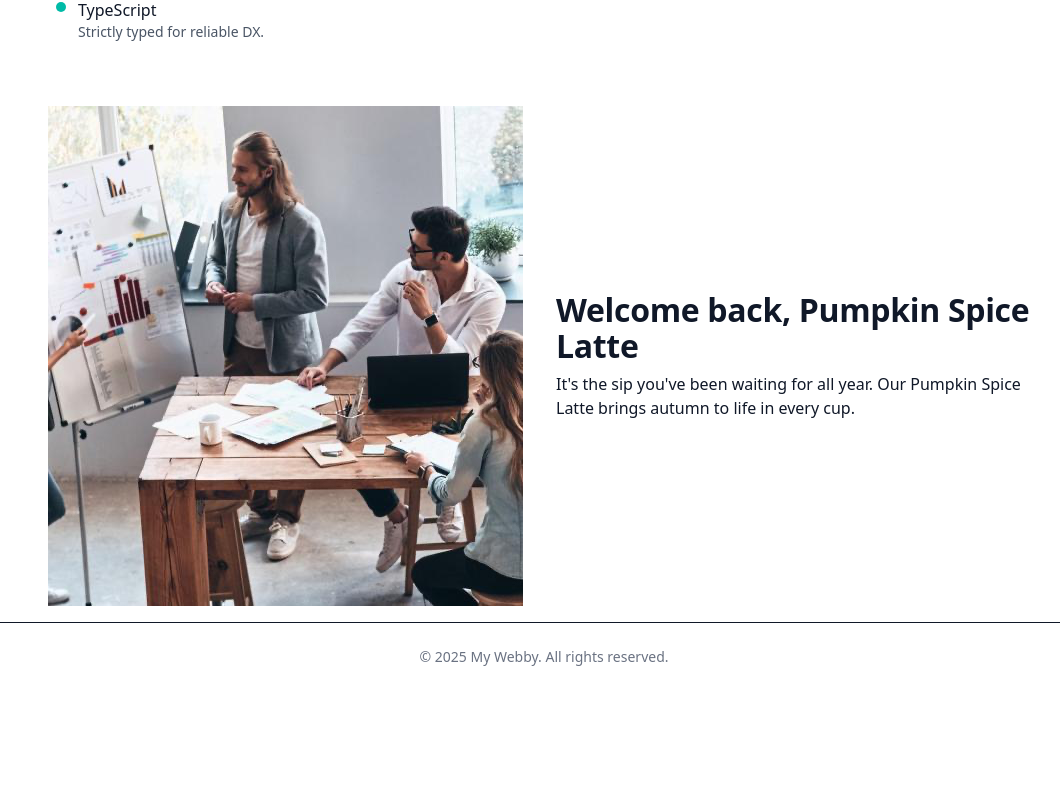
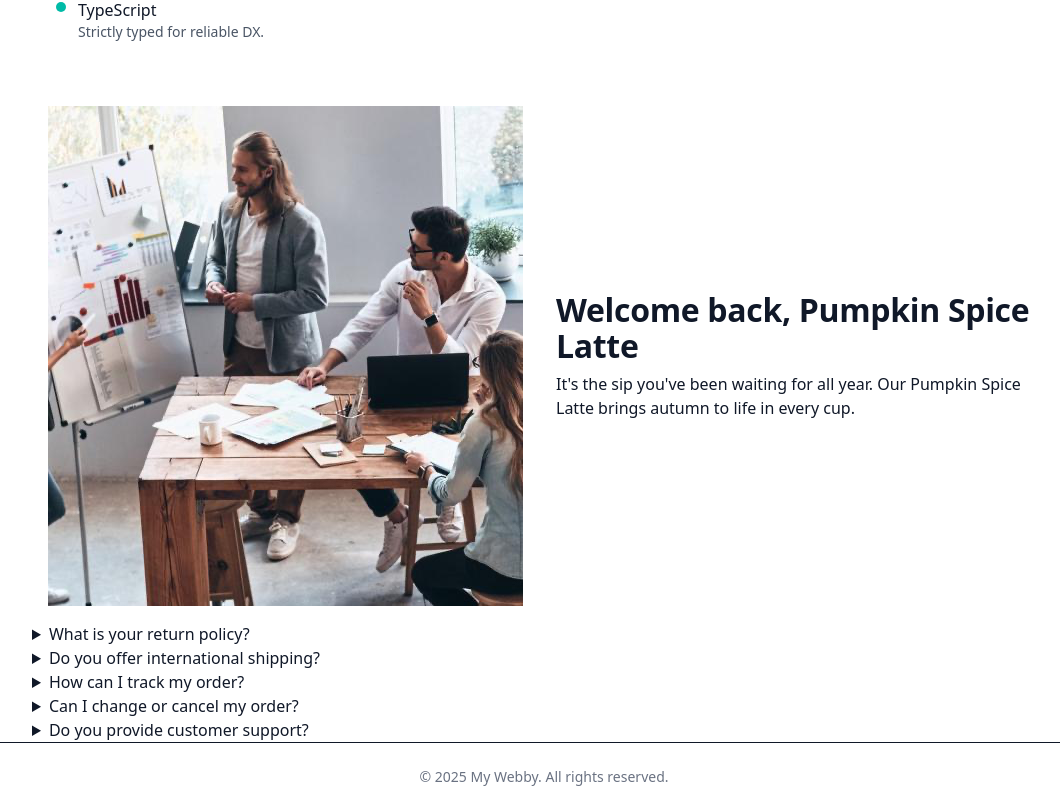
Before and after one commit to galhardj/my-webby, a Next.js app: page / in a window 1280 px wide. Shown: the part 414-1225 px from the top of the page, without its empty margins (96-1156 px from the left). Before the commit the page ends 1105 px from the top, so only its background shows below. Built offline with nearby package versions, Linux system fonts and the light colour scheme.

Commit message:
Accordion component

```diff
--- a/src/app/globals.css
+++ b/src/app/globals.css
@@ -14,7 +14,6 @@ body {
 
 main > section {
   max-width: 64rem; /* var(--container-5xl) 64rem = 1024px */
-  display: flex;
   align-items: center; /* vertical centering of image + text */
   justify-content: center; /* center children horizontally inside the banner */
   margin: 0 auto; /* center this container within its parent */
--- a/src/app/page.tsx
+++ b/src/app/page.tsx
@@ -1,13 +1,16 @@
 import BannerLegacy from "@/src/components/common/BannerLegacy/BannerLegacy";
 import Footer from "@/src/components/common/Footer/Footer";
 import Banner from "@/src/components/common/Banner/Banner";
+import Accordion from "@/src/components/common/Accordion/Accordion";
 import { BANNER } from "@/src/constants/banner";
+import { ACCORDION_ITEMS } from "@/src/constants/accordion";
 
 export default function Page() {
   return (
     <main className="min-h-dvh">
       <BannerLegacy />
       <Banner content={BANNER} />
+      <Accordion accordions={ACCORDION_ITEMS} />
       <Footer />
     </main>
   );
--- /dev/null
+++ b/src/components/common/Accordion/Accordion.tsx
@@ -0,0 +1,18 @@
+import AccordionItem from "@/src/components/common/AccordionItem/AccordionItem";
+import type { Accordion } from "@/src/type/content";
+
+const Accordion = ({ accordions }: Accordion) => {
+  return (
+    <section>
+      {accordions.map((accordion) => (
+        <AccordionItem
+          key={accordion.id}
+          summary={accordion.summary}
+          description={accordion.description}
+        />
+      ))}
+    </section>
+  );
+};
+
+export default Accordion;
--- /dev/null
+++ b/src/components/common/AccordionItem/AccordionItem.tsx
@@ -0,0 +1,12 @@
+import type { AccordionItemProp } from "@/src/type/prop";
+
+const AccordionItem = ({ key, summary, description }: AccordionItemProp ) => {
+  return (
+    <details key={key}>
+      <summary>{summary}</summary>
+      <p>{description}</p>
+    </details>
+  );
+};
+
+export default AccordionItem;
--- a/src/components/common/Banner/Banner.module.css
+++ b/src/components/common/Banner/Banner.module.css
@@ -1,4 +1,5 @@
 .banner_container {
+  display: flex;
   gap: 1.5rem;
   padding: 1rem;
 }
--- a/src/components/common/Banner/Banner.tsx
+++ b/src/components/common/Banner/Banner.tsx
@@ -1,7 +1,7 @@
 import styles from "./Banner.module.css";
-import { BannerTwo } from "@/src/type/banner";
+import type { Banner } from "@/src/type/content";
 
-const Banner = ({ content }: BannerTwo) => {
+const Banner = ({ content }: Banner) => {
   return (
     <section
       className={`${styles.banner_container} ${styles[`layout--${content.position}`]}`}
--- a/src/constants/accordion.ts
+++ b/src/constants/accordion.ts
@@ -1,27 +1,32 @@
-export const accordionData = [
+export const ACCORDION_ITEMS = [
   {
+    id: 1,
     summary: "What is your return policy?",
     description:
       "You can return any unused item within 30 days of purchase for a full refund. Please make sure the product is in its original packaging.",
   },
   {
+    id: 2,
     summary: "Do you offer international shipping?",
     description:
       "Yes, we ship to over 50 countries worldwide. Shipping fees and delivery times vary depending on your location.",
   },
   {
+    id: 3,
     summary: "How can I track my order?",
     description:
       "Once your order ships, you'll receive a confirmation email with a tracking number. You can use that number on our website to check the delivery status.",
   },
   {
+    id: 4,
     summary: "Can I change or cancel my order?",
     description:
       "Orders can be modified or canceled within 24 hours of placing them. Please contact our support team as soon as possible.",
   },
   {
+    id: 5,
     summary: "Do you provide customer support?",
     description:
       "Yes, our support team is available 24/7 via email and chat to assist with any questions or issues you may have.",
   },
-] as const;
+];
--- a/src/type/banner.tsx
+++ /dev/null
@@ -1,11 +0,0 @@
-export interface BannerTwo {
-  content: {
-    position: "left" | "right";
-    image: {
-      src: string;
-      alt: string;
-    };
-    title: string;
-    description: string;
-  };
-}
--- /dev/null
+++ b/src/type/content.tsx
@@ -0,0 +1,21 @@
+export interface Banner {
+  content: {
+    position: "left" | "right";
+    image: {
+      src: string;
+      alt: string;
+    };
+    title: string;
+    description: string;
+  };
+}
+
+export interface AccordionItem {
+  id: number;
+  summary: string;
+  description: string;
+}
+
+export interface Accordion {
+  accordions: AccordionItem[];
+}
--- /dev/null
+++ b/src/type/prop.tsx
@@ -0,0 +1,5 @@
+export interface AccordionItemProp {
+  key: number;
+  summary: string;
+  description: string;
+}
```
Also changed, not shown: src/components/common/Accordion/Accordion.module.css (added), src/components/common/AccordionItem/AccordionItem.module.css (added).
